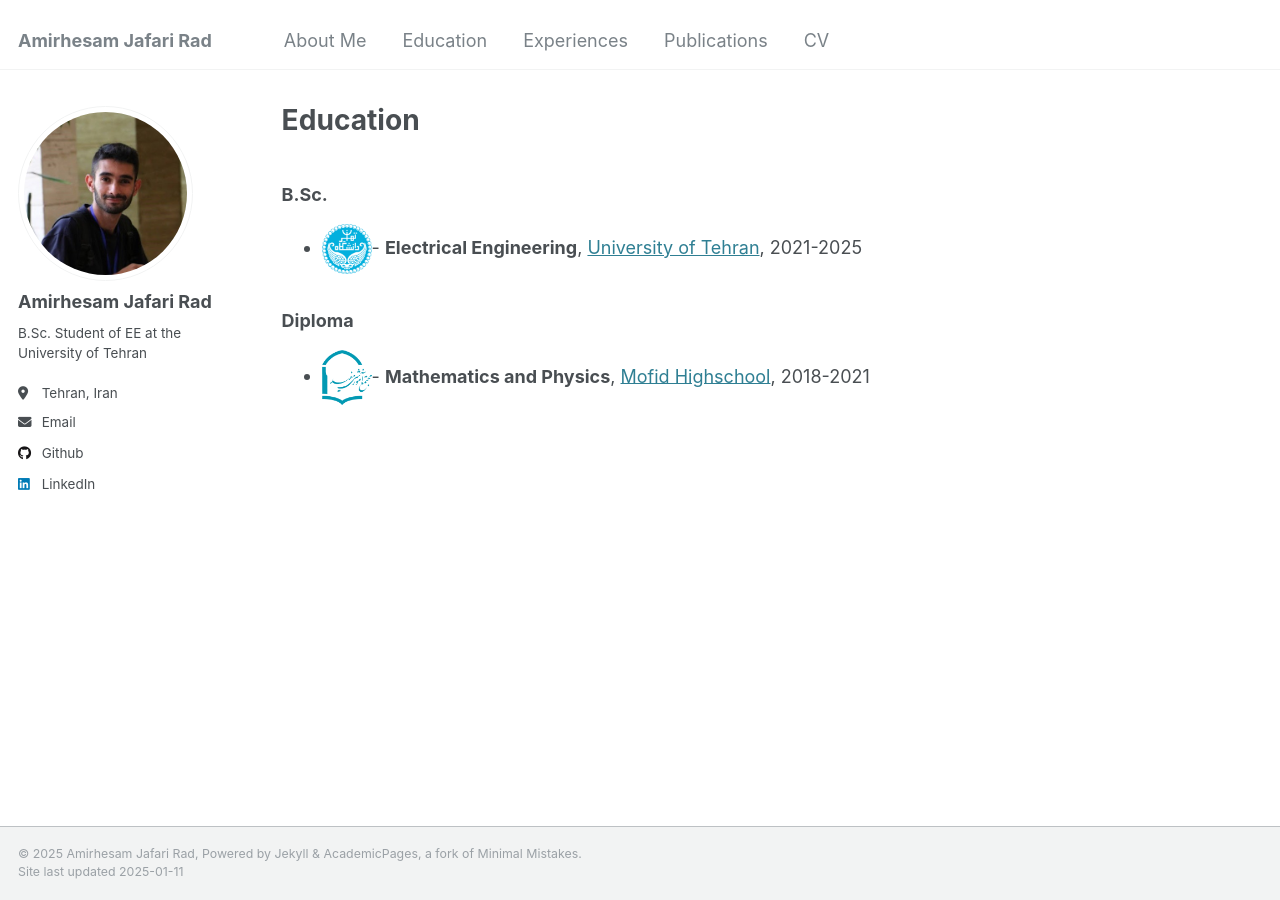
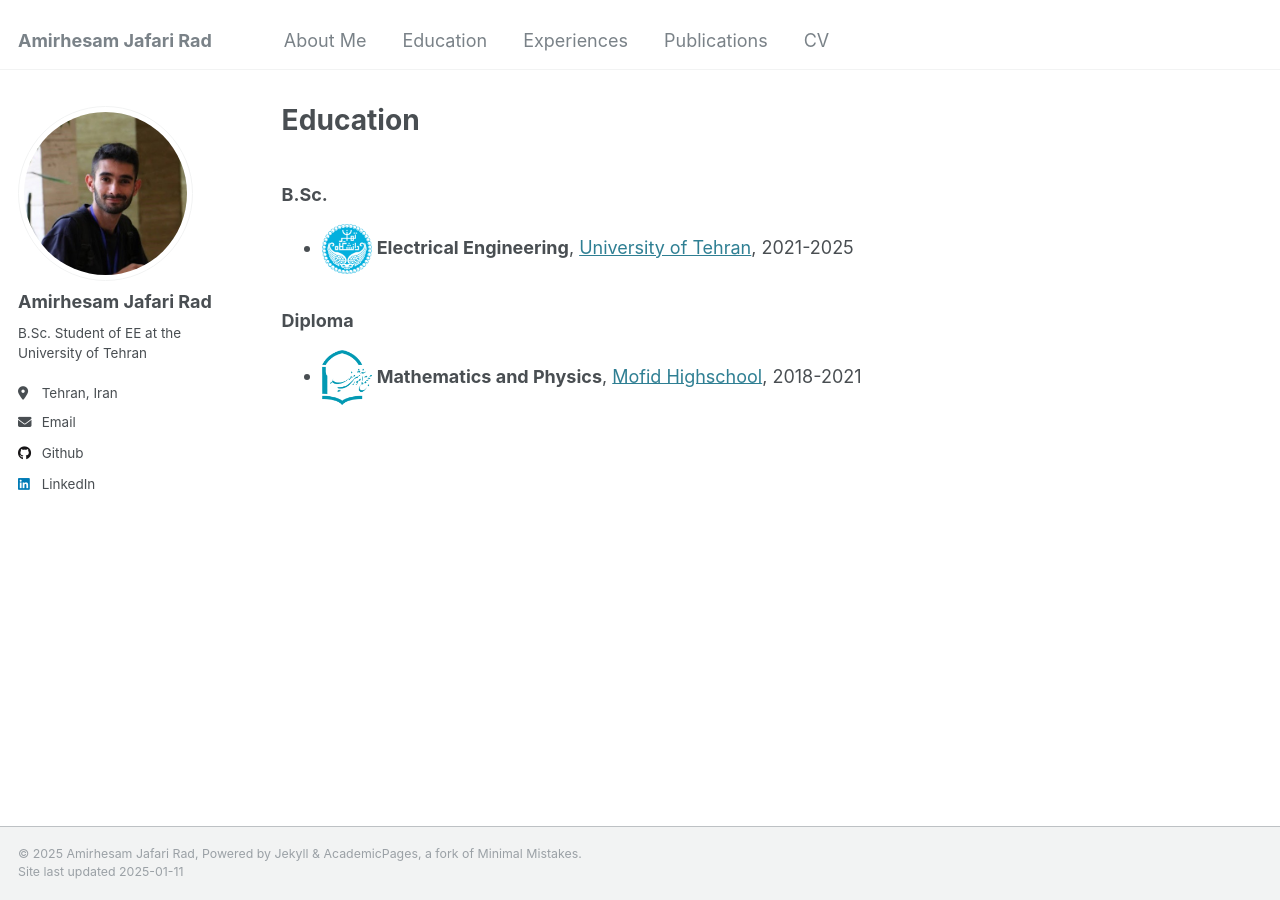
Before and after one commit to amirhjrad/amirhjrad.github.io, a Jekyll site: the page built from _pages/Education.md, in a window 1280 px wide. Built offline with Jekyll 4.4.1, drawn with Linux system fonts in a browser that asks for light colours.

Commit message:
modified:   _includes/head/custom.html 	modified:   _pages/Education.md

```diff
--- a/_includes/head/custom.html
+++ b/_includes/head/custom.html
@@ -18,6 +18,7 @@
 <link rel="manifest" href="{{ base_path }}/images/manifest.json?v=M44lzPylqQ">
 <link rel="mask-icon" href="{{ base_path }}/images/safari-pinned-tab.svg?v=M44lzPylqQ" color="#000000">
 <link rel="shortcut icon" href="/images/favicon.ico?v=M44lzPylqQ">
+<link rel="icon" href="/images/favicon.ico?v=M44lzPylqQ">
 <meta name="msapplication-TileColor" content="#000000">
 <meta name="msapplication-TileImage" content="{{ base_path }}/images/mstile-144x144.png?v=M44lzPylqQ">
 <meta name="msapplication-config" content="{{ base_path }}/images/browserconfig.xml?v=M44lzPylqQ">
--- a/_pages/Education.md
+++ b/_pages/Education.md
@@ -5,7 +5,7 @@ author_profile: true
 ---
 
 ### B.Sc.
-- <img src="/images/UT.png" width="50" alt="University of Tehran" />- **Electrical Engineering**, [University of Tehran](https://ut.ac.ir/), 2021-2025
+- <img src="/images/UT.png" width="50" alt="University of Tehran" /> **Electrical Engineering**, [University of Tehran](https://ut.ac.ir/), 2021-2025
 
 ### Diploma
-- <img src="/images/mofid.png" width="50" alt="Mofid Highschool" />- **Mathematics and Physics**, [Mofid Highschool](https://mofidsch.ir/h1/), 2018-2021
+- <img src="/images/mofid.png" width="50" alt="Mofid Highschool" /> **Mathematics and Physics**, [Mofid Highschool](https://mofidsch.ir/h1/), 2018-2021
```
